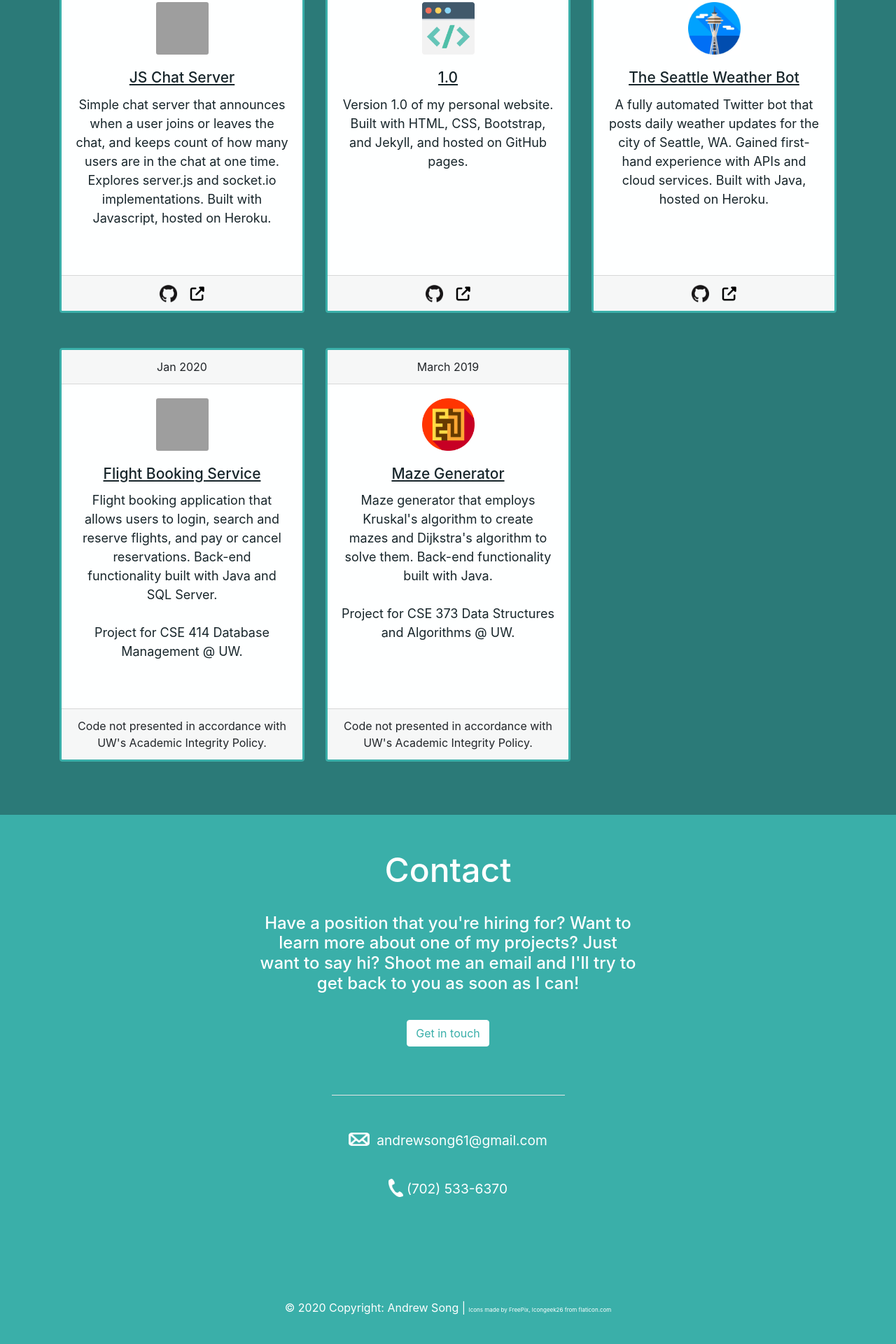
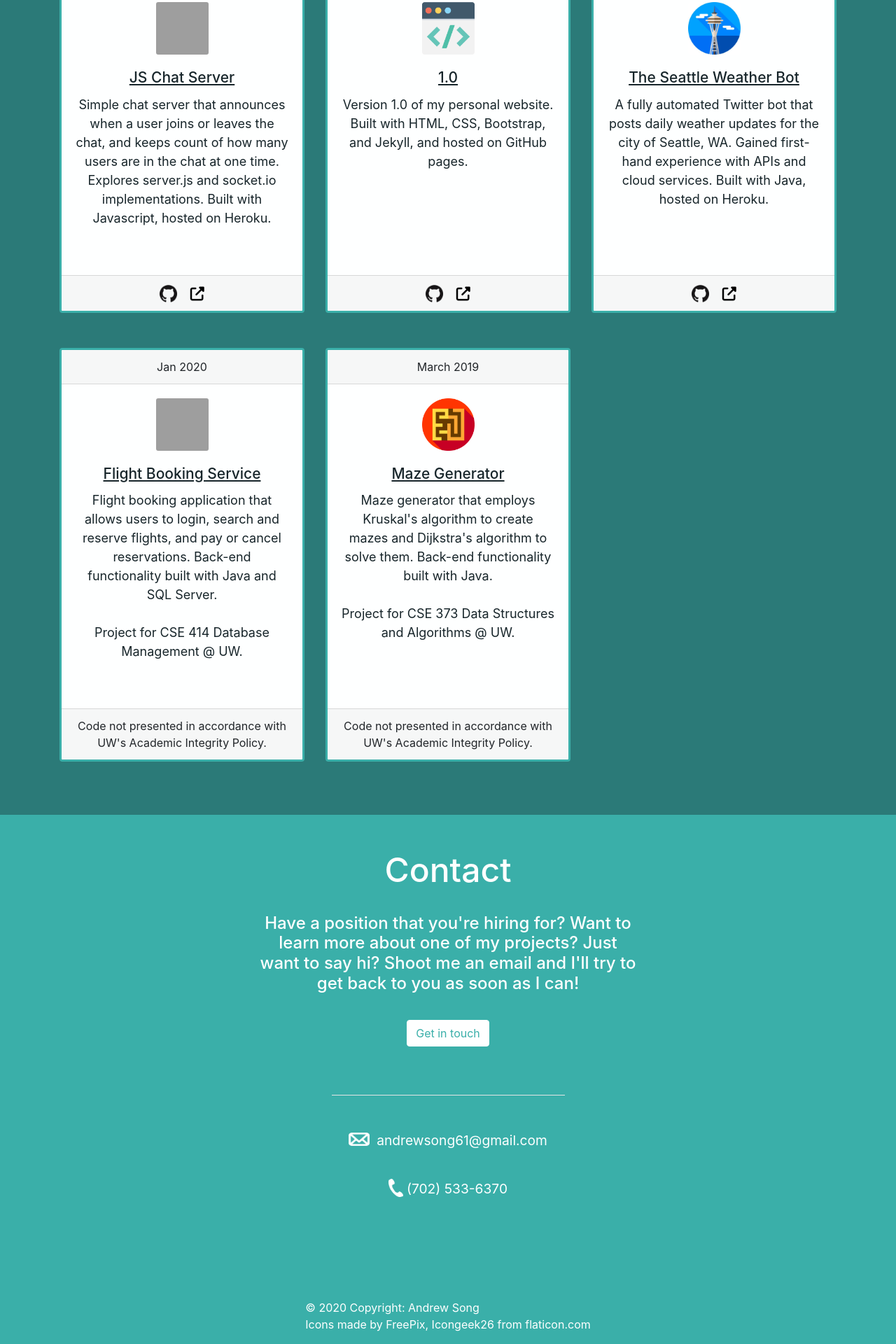
Before and after one commit to aisong1/aisong1.github.io, a Jekyll site: the page built from index.html, in a window 1280 px wide. Shown: the part 1646-3566 px from the top of the page at 70% size. Built offline with Jekyll 4.4.1, drawn with Linux system fonts in a browser that asks for light colours; nearby versions of some CDN libraries; grey boxes are pictures that could not be loaded.

Commit message:
Profile update

```diff
--- a/index.html
+++ b/index.html
@@ -230,10 +230,8 @@ title: Home
     <div id="footer">
         <div class="row justify-content-center">
             <p style="color: #FEFFFF; margin-top: 70px">
-                © 2020 Copyright: Andrew Song |
-                <span style="color: #FEFFFF; font-size: 50%">
-                    Icons made by FreePix, Icongeek26 from flaticon.com
-                </span>
+                © 2020 Copyright: Andrew Song <br>
+                Icons made by FreePix, Icongeek26 from flaticon.com
             </p>
         </div>
     </div>
```
